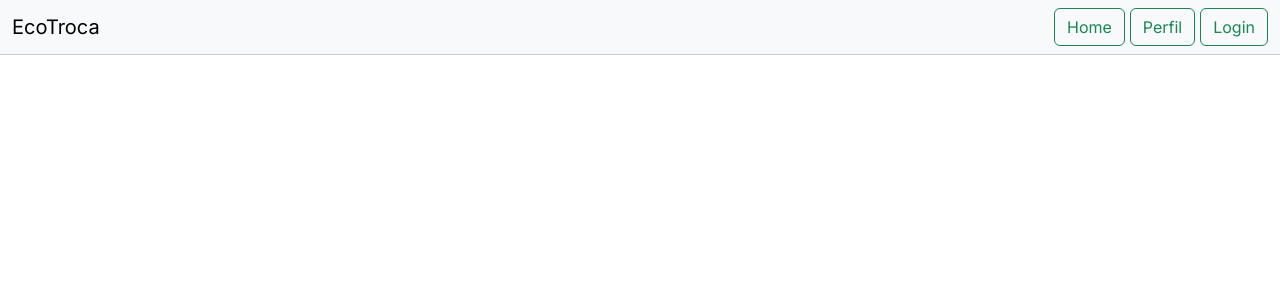
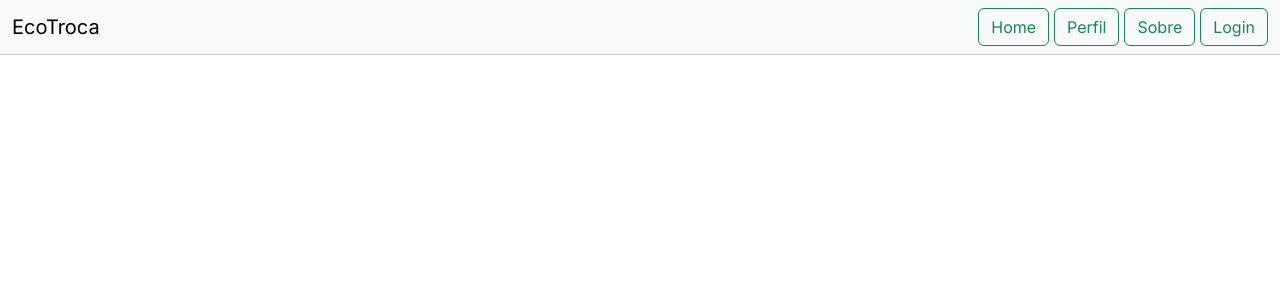
Before and after one commit to Rony2201/EcoTroca, a React (Vite) app: page /about in a window 1280 px wide. Shown: the top 300 px of the page. Built offline with nearby package versions, Linux system fonts and the light colour scheme.

Commit message:
adicionando rota sobre

```diff
--- a/src/components/Header/Header.jsx
+++ b/src/components/Header/Header.jsx
@@ -6,17 +6,31 @@ function Header() {
     <nav className="navbar bg-body-tertiary">
       <div className="container-fluid">
         <Link className={styles.decoration} to="/">
-        <span className="navbar-brand">EcoTroca</span>
+          <span className="navbar-brand">EcoTroca</span>
         </Link>
         <form className="d-flex" role="search">
           <Link to="/">
-          <span className={`btn btn-outline-success ${styles.categories}`}>Home</span>
+            <span className={`btn btn-outline-success ${styles.categories}`}>
+              Home
+            </span>
           </Link>
           <Link to="/perfil">
-          <span href="#" className={`btn btn-outline-success ${styles.categories}`}>Perfil</span>
+            <span
+              href="#"
+              className={`btn btn-outline-success ${styles.categories}`}
+            >
+              Perfil
+            </span>
+          </Link>
+          <Link to="/sobre">
+            <span className={`btn btn-outline-success ${styles.categories}`}>
+              Sobre
+            </span>
           </Link>
           <Link to="/login">
-          <span className={`btn btn-outline-success ${styles.loginButton}`}>Login</span>
+            <span className={`btn btn-outline-success ${styles.loginButton}`}>
+              Login
+            </span>
           </Link>
         </form>
       </div>
--- /dev/null
+++ b/src/pages/About.jsx
@@ -0,0 +1,13 @@
+import Banner from "../components/Banner/Banner";
+import Sobre from "../components/Sobre/Sobre";
+
+function About() {
+  return (
+    <>
+      <Banner />
+      <Sobre />
+    </>
+  );
+}
+
+export default About;
--- a/src/pages/Home.jsx
+++ b/src/pages/Home.jsx
@@ -5,8 +5,7 @@ import Sobre from "../components/Sobre/Sobre"
 function Home() {
   return (
     <>
-    <Banner />
-    <Sobre />
+    home
   </>
   )
 }
--- a/src/routes.jsx
+++ b/src/routes.jsx
@@ -3,6 +3,7 @@ import Home from "./pages/Home";
 import Login from "./pages/Login";
 import Perfil from "./pages/Perfil"
 import Header from "./components/Header/Header";
+import About from "./pages/About";
 
 function AppRoutes() {
   return (
@@ -12,6 +13,7 @@ function AppRoutes() {
         <Route path="/" element={<Home />}></Route>
         <Route path="/login" element={<Login />}></Route>
         <Route path="/perfil" element={<Perfil />}></Route>
+        <Route path="/sobre" element={<About />}></Route>
       </Routes>
     </BrowserRouter>
   );
```
